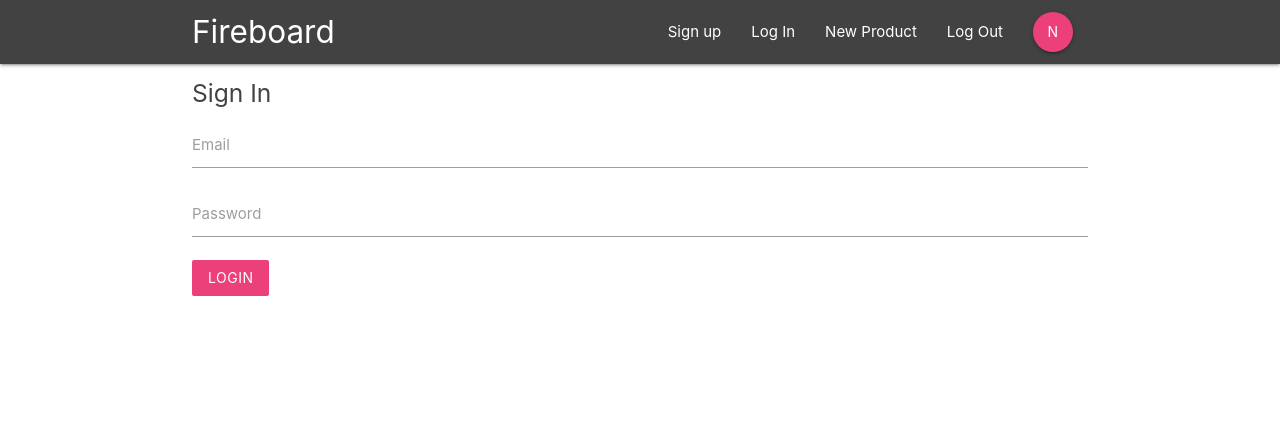
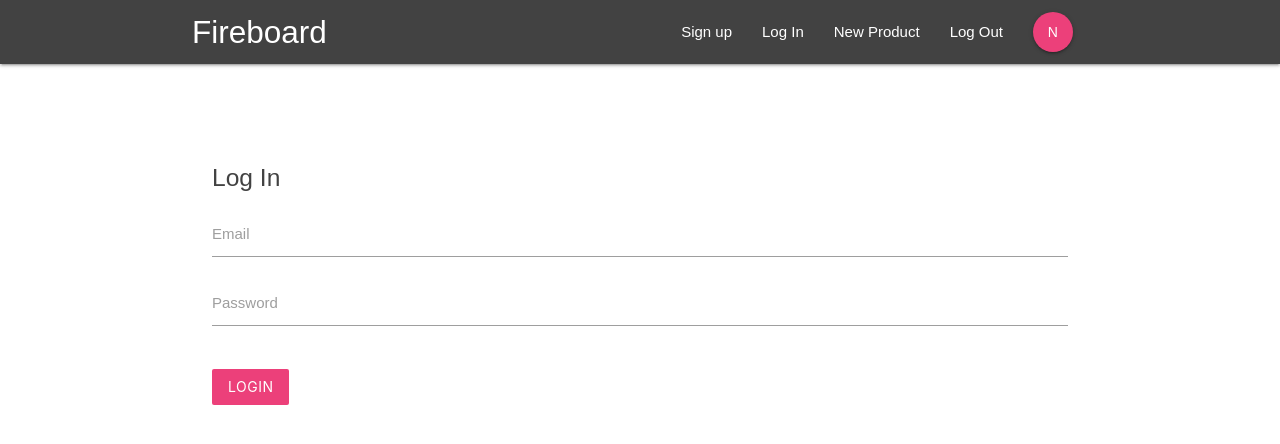
Before and after one commit to Neo42/fireboard, a React (Create React App) app: page /login in a window 1280 px wide. Shown: the top 444 px of the page. Built offline with nearby package versions, Linux system fonts and the light colour scheme.

Commit message:
chore(app): 💄 tidy up styles & link hrefs

```diff
--- a/src/components/auth/login.js
+++ b/src/components/auth/login.js
@@ -12,7 +12,7 @@ export function Login() {
   return (
     <div className="container">
       <form onSubmit={handleSubmit} className="white">
-        <h5 className="grey-text text-darken-3">Sign In</h5>
+        <h5 className="grey-text text-darken-3">Log In</h5>
         <div className="input-field">
           <label htmlFor="email">Email</label>
           <input
--- a/src/components/layout/authenticated-links.js
+++ b/src/components/layout/authenticated-links.js
@@ -4,7 +4,7 @@ export function AuthenticatedLinks() {
   return (
     <ul className="right">
       <li>
-        <NavLink to="/">New Product</NavLink>
+        <NavLink to="/new">New Product</NavLink>
       </li>
       <li>
         <NavLink to="/">Log Out</NavLink>
--- a/src/components/layout/unauthenticated-links.js
+++ b/src/components/layout/unauthenticated-links.js
@@ -4,10 +4,10 @@ export function UnauthenticatedLinks() {
   return (
     <ul className="right">
       <li>
-        <NavLink to="/">Sign up</NavLink>
+        <NavLink to="/signup">Sign up</NavLink>
       </li>
       <li>
-        <NavLink to="/">Log In</NavLink>
+        <NavLink to="/login">Log In</NavLink>
       </li>
     </ul>
   )
--- a/src/index.css
+++ b/src/index.css
@@ -1,13 +1,28 @@
+html {
+  min-height: 100%;
+}
+
 body {
   margin: 0;
-  font-family: -apple-system, BlinkMacSystemFont, 'Segoe UI', 'Roboto', 'Oxygen',
-    'Ubuntu', 'Cantarell', 'Fira Sans', 'Droid Sans', 'Helvetica Neue',
-    sans-serif;
-  -webkit-font-smoothing: antialiased;
-  -moz-osx-font-smoothing: grayscale;
+  padding: 0;
+  font-family: sans-serif;
+  min-height: 100%;
 }
 
-code {
-  font-family: source-code-pro, Menlo, Monaco, Consolas, 'Courier New',
-    monospace;
+form {
+  padding: 20px;
+  margin-top: 60px;
 }
+
+form button,
+form h5 {
+  margin: 20px 0;
+}
+
+input[type='text']:not(.browser-default):focus:not([readonly]),
+input[type='email']:not(.browser-default):focus:not([readonly]),
+input[type='password']:not(.browser-default):focus:not([readonly]),
+textarea.materialize-textarea:focus:not([readonly]) {
+  border-color: #ec407a;
+  box-shadow: none;
+}
```
